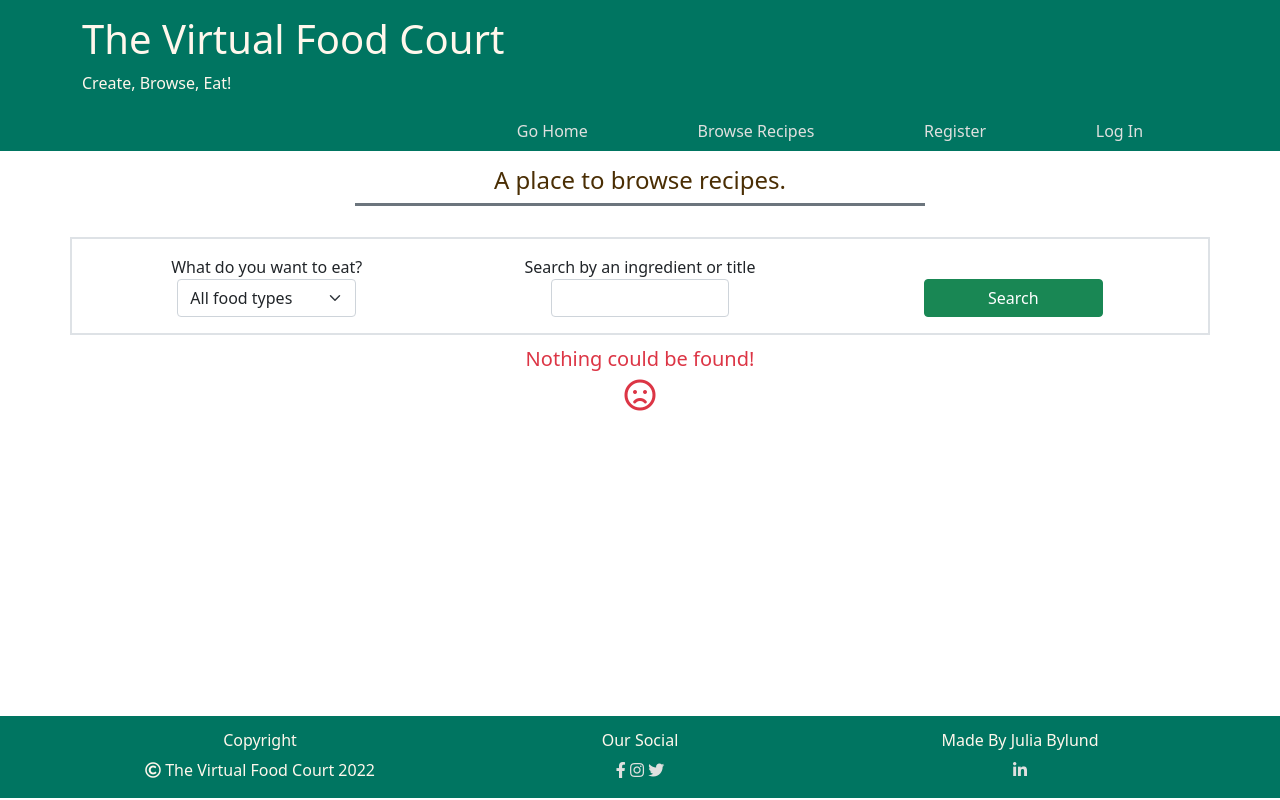
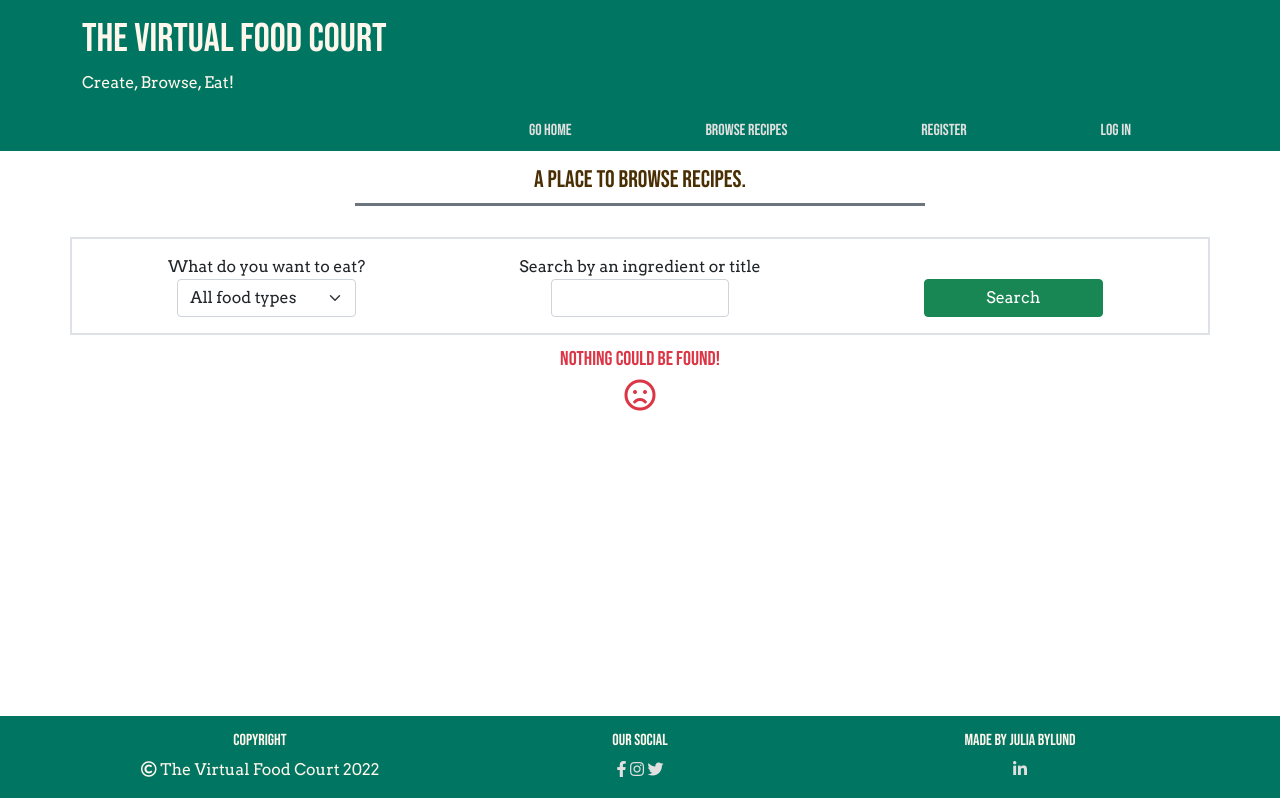
Before and after one commit to Code-Institute-Submissions/JuliaByl-the-virtual-food-court, a Flask app: page /search_recipe in a window 1280 px wide. Run offline with Flask 2, Linux system fonts and the light colour scheme; data that the repository does not hold is empty; some libraries are stand-ins or nearby versions.

Commit message:
add fonts to webpage

```diff
--- a/static/css/style.css
+++ b/static/css/style.css
@@ -1,3 +1,15 @@
+@import url('https://fonts.googleapis.com/css2?family=Arvo&family=Bebas+Neue&display=swap');
+
+/*fonts*/
+
+body {
+    font-family: Arvo, sans-serif;
+}
+
+h1, h2, h3, h4, h5, h6, .nav {
+    font-family: Bebas Neue, sans-serif;
+}
+
 /* colors */
 header, footer {
     background-color: #007561;
```
